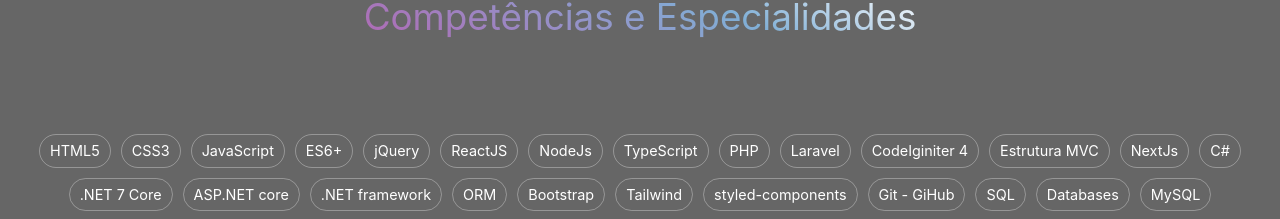
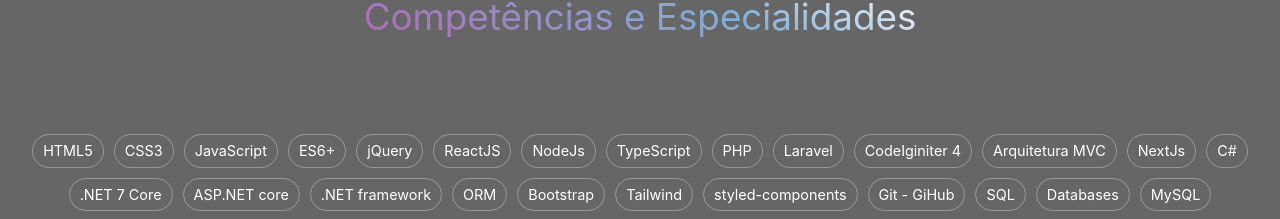
Before and after one commit to robson-magalhaes/portfolio, a React (Vite) app: page / in a window 1280 px wide. Shown: the part 1810-2029 px from the top of the page. Built offline with nearby package versions, Linux system fonts and the light colour scheme.

Commit message:
consertando nome de skill

```diff
--- a/src/data/ExpProfissional.js
+++ b/src/data/ExpProfissional.js
@@ -76,7 +76,7 @@ export const expProjetos = [
         data: 'out/2023',
         nome: 'CRM',
         cargo: 'Desenvolvedor',
-        descricao: 'Desenvolvi esta aplicação CRM que permite gerenciar a produção, transações de vendas e entregas, além de analisar as interações com os clientes. O administrador pode facilmente adicionar entregadores, produtores e produtos, organizados por categorias, e muito mais. Além disso, o sistema oferece widgets e ferramentas para uma análise mais aprofundada da produção da empresa. Utilizei PHP com estrutura MVC usando CodeIgniter 4, jQuery para integração de datatables e Bootstrap para aprimorar a interface visual. Este sistema foi criado para facilitar o controle de vendas e entregas, fornecendo widgets, transações e análises com fluxos de venda e entrega integrados.',
+        descricao: 'Desenvolvi esta aplicação CRM que permite gerenciar a produção, transações de vendas e entregas, além de analisar as interações com os clientes. O administrador pode facilmente adicionar entregadores, produtores e produtos, organizados por categorias, e muito mais. Além disso, o sistema oferece widgets e ferramentas para uma análise mais aprofundada da produção da empresa. Utilizei PHP com arquitetura MVC usando CodeIgniter 4, jQuery para integração de datatables e Bootstrap para aprimorar a interface visual. Este sistema foi criado para facilitar o controle de vendas e entregas, fornecendo widgets, transações e análises com fluxos de venda e entrega integrados.',
         skills: [
             'PHP', 'JavaScript', 'HTML5', 'CSS3', 'Bootstrap', 'jQuery', 'MVC', 'Laravel', 'CodeIginiter4', 'Programação Orientada a Objetos'
         ]
--- a/src/data/Skills.js
+++ b/src/data/Skills.js
@@ -35,5 +35,5 @@ export const Skills = [
 ];
 
 export const allSkills = [
-    'HTML5', 'CSS3', 'JavaScript', 'ES6+', 'jQuery', 'ReactJS', 'NodeJs', 'TypeScript', 'PHP', 'Laravel', 'CodeIginiter 4', 'Estrutura MVC', 'NextJs', 'C#', '.NET 7 Core', 'ASP.NET core', '.NET framework', 'ORM', 'Bootstrap', 'Tailwind', 'styled-components', 'Git - GiHub', 'SQL', 'Databases', 'MySQL', 'SQL Server', 'PostgreSQL', 'API', 'API Rest', 'Docker', 'SOLID', 'Wordpress', 'Metodologia Ágil SCRUM', 'Engenharia de Software', 'Responsividade Web Mobile', 'Programação Orientada a Objetos', 'Linux', 'Windows'
+    'HTML5', 'CSS3', 'JavaScript', 'ES6+', 'jQuery', 'ReactJS', 'NodeJs', 'TypeScript', 'PHP', 'Laravel', 'CodeIginiter 4', 'Arquitetura MVC', 'NextJs', 'C#', '.NET 7 Core', 'ASP.NET core', '.NET framework', 'ORM', 'Bootstrap', 'Tailwind', 'styled-components', 'Git - GiHub', 'SQL', 'Databases', 'MySQL', 'SQL Server', 'PostgreSQL', 'API', 'API Rest', 'Docker', 'SOLID', 'Wordpress', 'Metodologia Ágil SCRUM', 'Engenharia de Software', 'Responsividade Web Mobile', 'Programação Orientada a Objetos', 'Linux', 'Windows'
 ];
```
